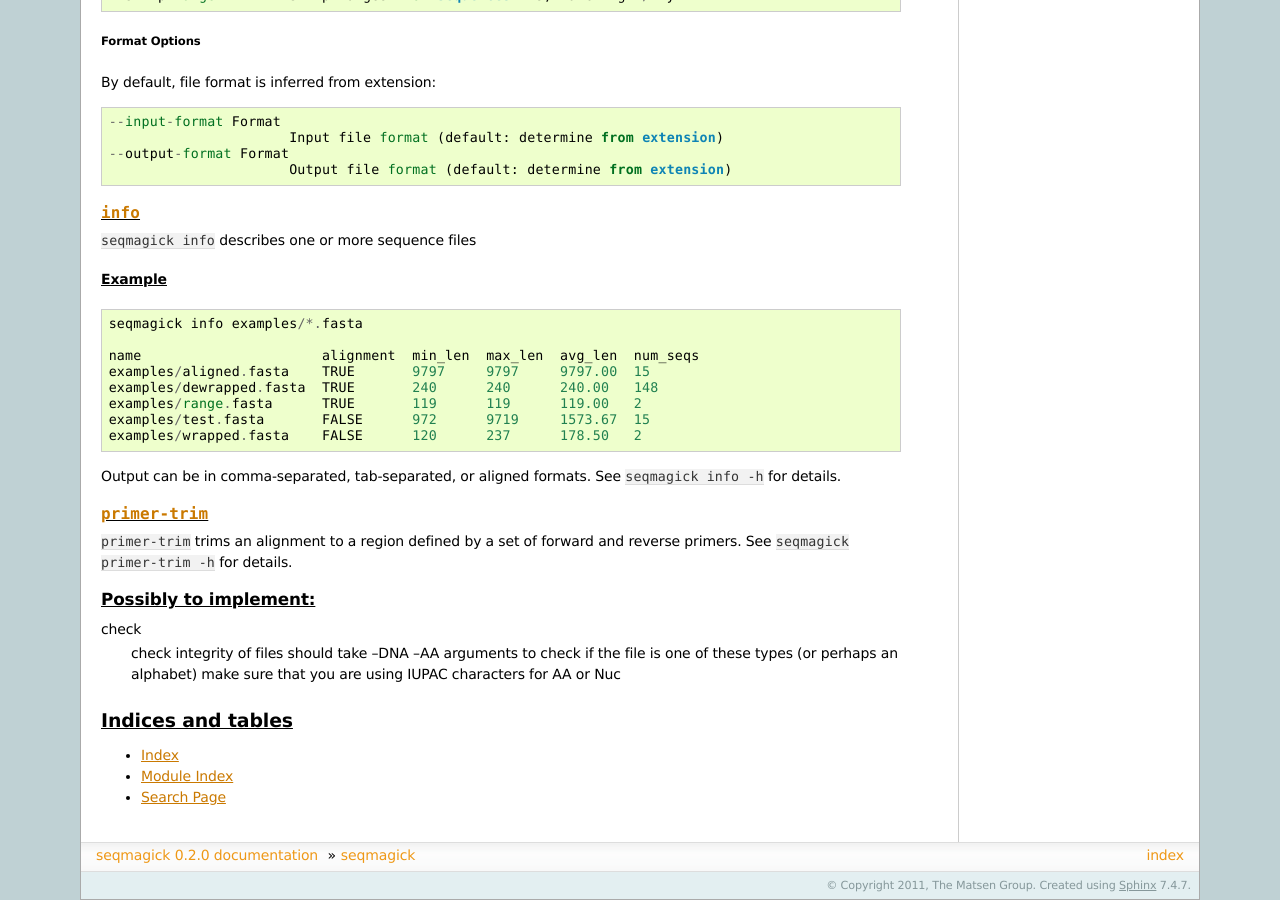
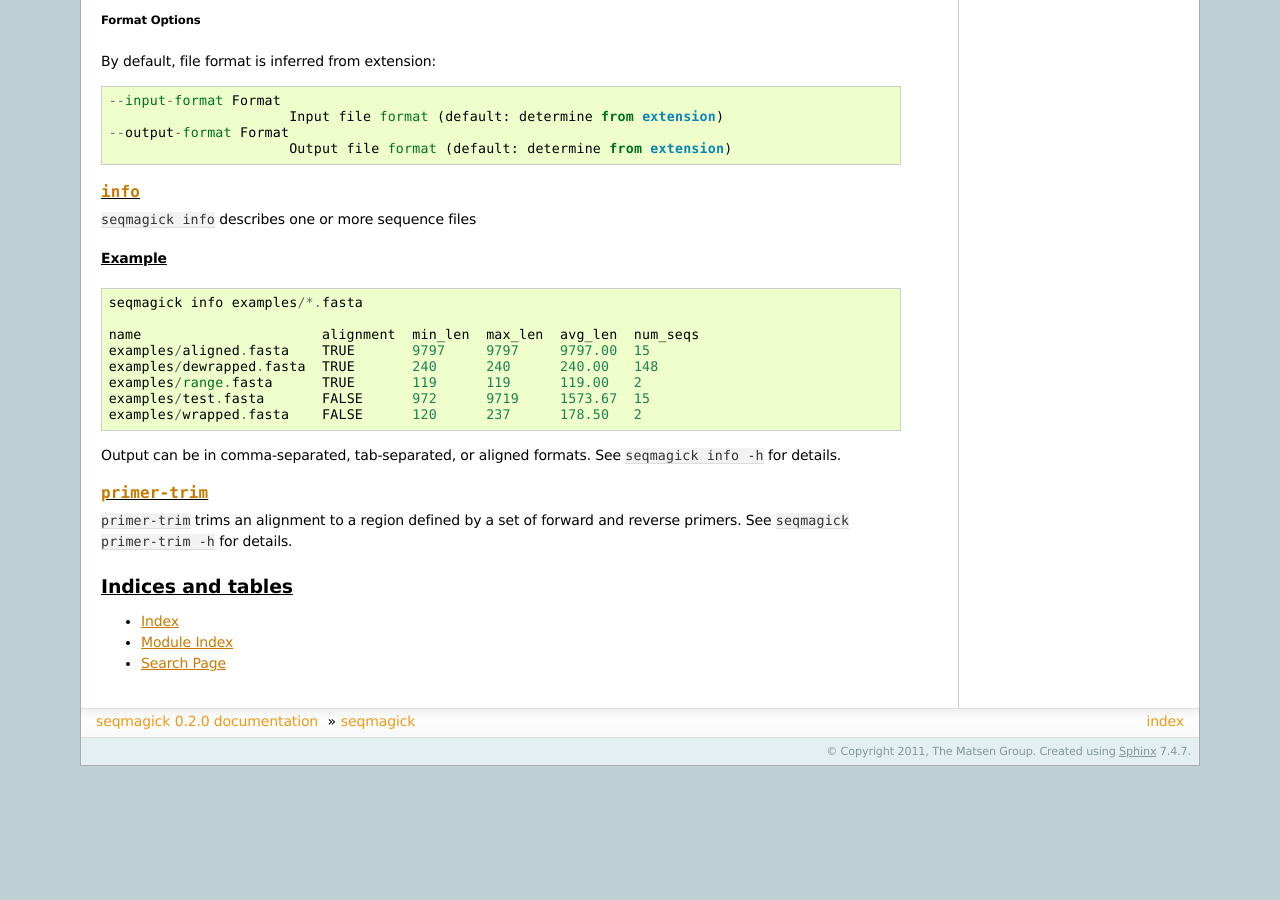
Before and after one commit to fhcrc/seqmagick, a Sphinx documentation site: the page built from docs/index.rst, in a window 1280 px wide and 900 px high, scrolled down 3386 px. Built offline with Sphinx 7.4.7, drawn with Linux system fonts in a browser that asks for light colours; after the commit the page ends 4152 px from its top, so only the background shows below that; some of the changed text lies outside the part shown.

Commit message:
README, doc updates

```diff
--- a/docs/index.rst
+++ b/docs/index.rst
@@ -248,14 +248,6 @@
 ``primer-trim`` trims an alignment to a region defined by a set of forward and
 reverse primers.  See ``seqmagick primer-trim -h`` for details.
 
-Possibly to implement:
-----------------------
-check
-  check integrity of files
-  should take --DNA --AA arguments to check if the file is one of these types
-  (or perhaps an alphabet)
-  make sure that you are using IUPAC characters for AA or Nuc
-
 
 .. _imagemagick: http://www.imagemagick.org/script/command-line-tools.php
 .. _`BioPython SeqIO wiki page`: http://www.biopython.org/wiki/SeqIO#File_Formats
```
Also changed, not shown: 1 other file.
